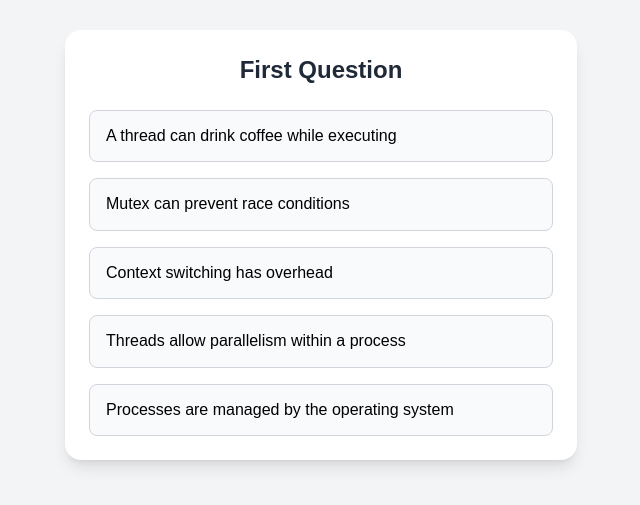
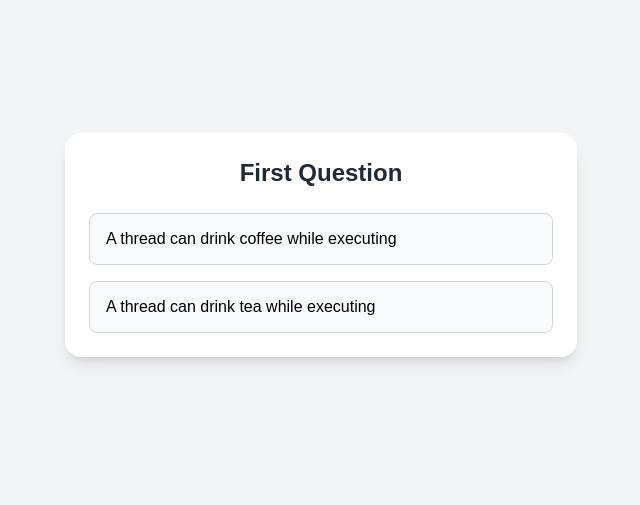
Before and after one commit to Besutodesuka/CulturalQuiz, a React (Vite) app: page /quiz in a window 1280 px wide. Shown: the part 155-660 px from the top of the page, without its empty margins (319-959 px from the left). Built offline with nearby package versions, Linux system fonts and the light colour scheme.

Commit message:
make 1 choice have many score dimention

```diff
--- a/src/pages/summary.tsx
+++ b/src/pages/summary.tsx
@@ -1,7 +1,7 @@
 
 import React, { useEffect, useState } from 'react';
 import { useLocation, useNavigate } from 'react-router-dom';
-import { calculateScore, appendToCsv } from '../utils/scoreUtils'; // Make sure path is correct
+import { calculateScore, appendToCsv, Choice } from '../utils/scoreUtils'; // Make sure path is correct
 import { Radar } from 'react-chartjs-2';
 import {
     Chart as ChartJS,
@@ -23,15 +23,6 @@ ChartJS.register(
     Tooltip,
     Legend
 );
-
-// Define the structure for answer logs passed via state
-interface Choice {
-    questionId: string;
-    selectedOption: string;
-    correctOption: string;
-    type: string; // This should be one of the keys: P, IC, MF, UA, SL, IR
-    score: number; // The score contribution for this answer
-}
 
 // Define the structure for the score dictionary
 // Explicitly listing keys for clarity and potential future use
@@ -75,7 +66,7 @@ export default function Summary() {
     // const answerLogs = [];
 
     useEffect(() => {
-        if ((answerLogs && answerLogs.length > 0) || true) { // remove if the choice schema is availiable
+        if (answerLogs && answerLogs.length > 0) { // remove if the choice schema is availiable
             try {
                 const calculatedScores = calculateScore(answerLogs);
                 // Ensure all expected keys are present, even if score is 0
--- a/src/quizData.json
+++ b/src/quizData.json
@@ -5,32 +5,30 @@
     "options": [
       {
         "value": "A thread can drink coffee while executing",
+        "score":[
+          {
             "type": "P",
-        "score": 1,
-        "nextQuestionId": 3
+            "score": 1
           },
           {
-        "value": "Processes are managed by the operating system",
             "type": "IC",
-        "score": 1,
+            "score": 1
+          }
+        ],
         "nextQuestionId": 2
       },
       {
-        "value": "Threads allow parallelism within a process",
-        "type": "MF",
-        "score": 1,
-        "nextQuestionId": 2
+        "value": "A thread can drink tea while executing",
+        "score":[
+          {
+            "type": "P",
+            "score": 1
           },
           {
-        "value": "Context switching has overhead",
-        "type": "UA",
-        "score": 1,
-        "nextQuestionId": 2
-      },
-      {
-        "value": "Mutex can prevent race conditions",
-        "type": "SL",
-        "score": 1,
+            "type": "IC",
+            "score": 1
+          }
+        ],
         "nextQuestionId": 2
       }
     ]
@@ -40,69 +38,23 @@
     "question": "Second Question",
     "options": [
       {
-        "value": "A thread can drink coffee while executing",
+        "value": "A thread can drink tea while executing",
+        "score": [
+          {
             "type": "IR",
-        "score": 1,
-        "nextQuestionId": 3
-      },
-      {
-        "value": "Processes are managed by the operating system",
-        "type": "P",
-        "score": 1,
-        "nextQuestionId": 3
-      },
-      {
-        "value": "Threads allow parallelism within a process",
-        "type": "IC",
-        "score": 1,
-        "nextQuestionId": 3
-      },
-      {
-        "value": "Context switching has overhead",
-        "type": "MF",
-        "score": 1,
-        "nextQuestionId": 3
-      },
-      {
-        "value": "Mutex can prevent race conditions",
-        "type": "UA",
-        "score": 1,
-        "nextQuestionId": 3
+            "score": 1
             }
-    ]
-  },
-  {
-    "id": 3,
-    "question": "Third Question",
-    "options": [
-      {
-        "value": "A thread can drink coffee while executing",
-        "type": "IR",
-        "score": 1,
+          ],
         "nextQuestionId": -1
       },
       {
         "value": "Processes are managed by the operating system",
+        "score": [
+          {
             "type": "P",
-        "score": 1,
-        "nextQuestionId": -1
-      },
-      {
-        "value": "Threads allow parallelism within a process",
-        "type": "IC",
-        "score": 1,
-        "nextQuestionId": -1
-      },
-      {
-        "value": "Context switching has overhead",
-        "type": "MF",
-        "score": 1,
-        "nextQuestionId": -1
-      },
-      {
-        "value": "Mutex can prevent race conditions",
-        "type": "UA",
-        "score": 1,
+            "score": 1
+        }
+        ],
         "nextQuestionId": -1
       }
     ]
--- a/src/utils/scoreUtils.ts
+++ b/src/utils/scoreUtils.ts
@@ -1,11 +1,13 @@
-interface Choice {
-    questionId: string;
-    selectedOption: string;
-    correctOption: string;
-    type: string; // assumed field
-    score: number; // assumed score for that question/answer
-  }
+type Score = {
+  type: string;
+  score: number;
+}
 
+export type Choice = {
+  value: string;
+  score: Score[];
+  nextQuestionId: number;
+};
 
 // scoring culture
 export function calculateScore(choices: Choice[]): Record<string, number> {
@@ -21,14 +23,15 @@ export function calculateScore(choices: Choice[]): Record<string, number> {
 
     // for loop on choices
     for (const choice of choices) {
-      const type = choice.type; // get type
-      const score = choice.score; // get score
-
-      // add score to selected type
-      if (!scoreDict[type]) {
-        scoreDict[type] = 0;
+      for (const score of choice.score){
+        const type = score.type; // get type
+        const s = score.score; // get score
+        // add score to selected type
+        if (!scoreDict[type]) {
+          scoreDict[type] = 0;
+        }
+        scoreDict[type] += s;
       }
-      scoreDict[type] += score;
     }
 
     // return the dict
```
Also changed, not shown: src/pages/quiz.tsx (+1 -6 lines). Lines whose indentation alone changed are shown as unchanged.
